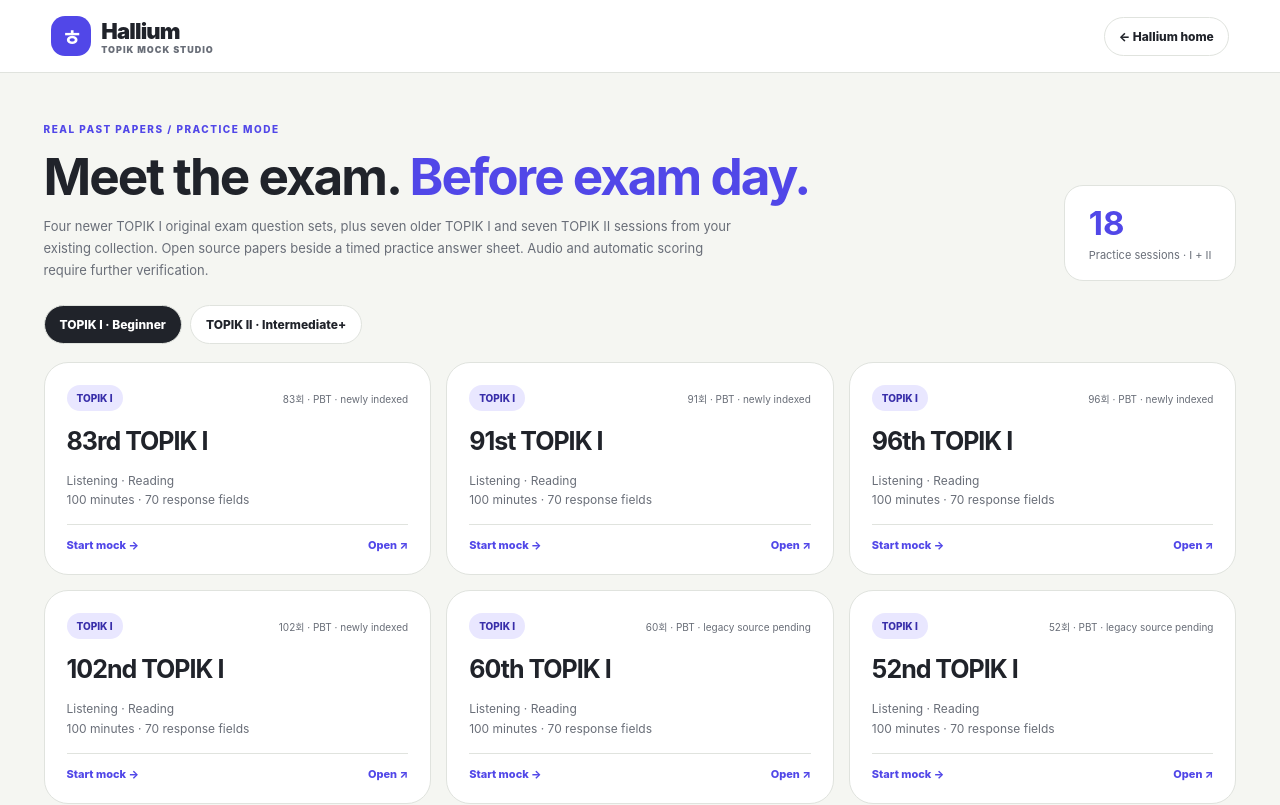
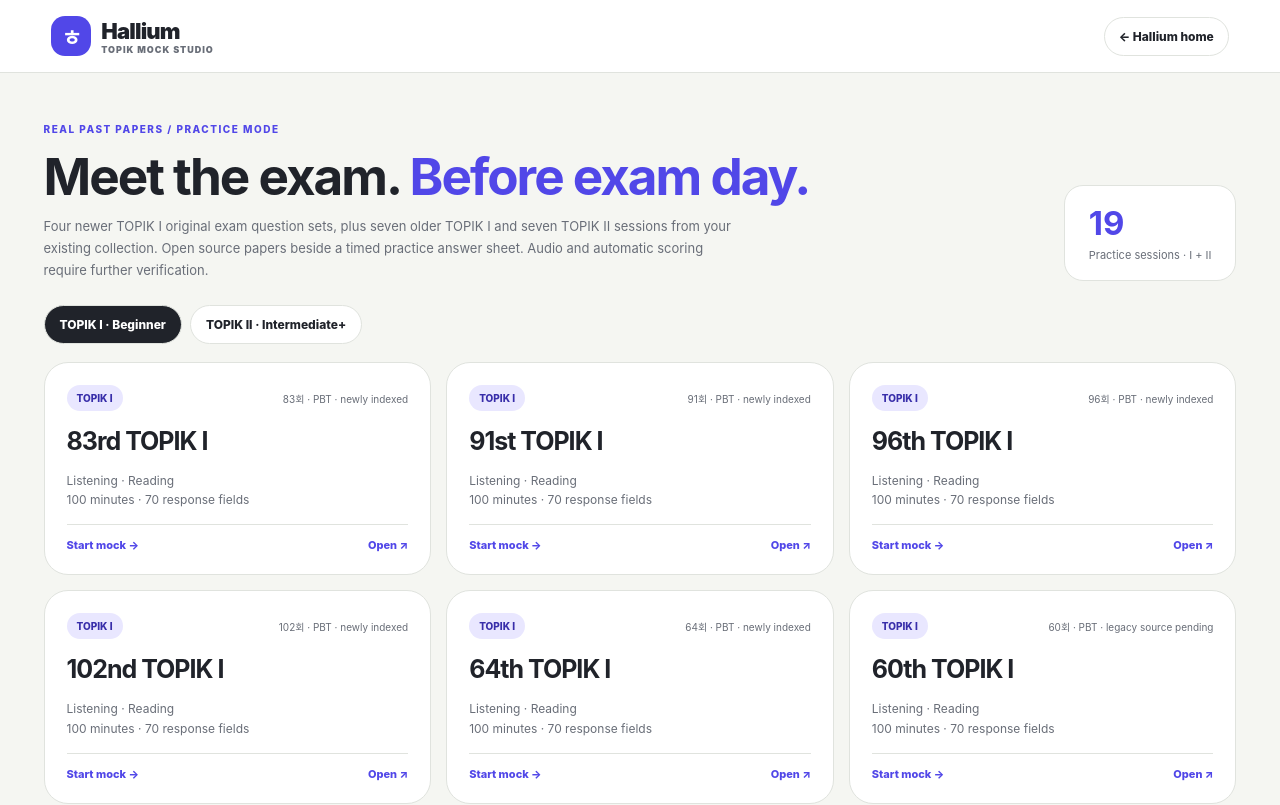
Before and after one commit to sushan5140/hallium, a Next.js app: page /topik-mocks in a window 1280 px wide. Shown: the top 805 px of the page. Built offline with nearby package versions, Linux system fonts and the light colour scheme.

Commit message:
Restore traced original TOPIK legacy PDF URLs and add 64th TOPIK I source assets

```diff
--- a/app/topik-mocks/papers.js
+++ b/app/topik-mocks/papers.js
@@ -1,6 +1,6 @@
-// Public resource links only; do not publish or host third-party exam bytes without rights clearance.
-// New rounds: Hallium TOPIK I recovery audit of 2026-09-24. Audio and full scoring remain unaudited.
-// Legacy owner-compilation round identifiers are retained, but previously fabricated mirror URLs are removed.
+// Third-party source links only. Do not host original examination bytes without permission.
+// Legacy links traced to TOPIK GUIDE pages; answer keys / MP3 content need full audit before scoring.
+// 83/91/96/102 sources: Hallium TOPIK I recovery audit, 2026-09-24.
 export const papers=[
   {
     "id": "83-I",
@@ -150,11 +150,48 @@ export const papers=[
     "minutes": 100
   },
   {
+    "id": "64-I",
+    "round": 64,
+    "year": 2019,
+    "level": "I",
+    "title": "64th TOPIK I",
+    "paper": "https://files.topikguide.com/test-papers/64th-TOPIK-I-Listening-Test-Paper.pdf",
+    "readingPaper": "https://files.topikguide.com/test-papers/64th-TOPIK-I-Reading-Test-Paper.pdf",
+    "resource": "https://www.topikguide.com/download-64th-topik-test-papers/",
+    "audio": "https://files.topikguide.com/listening/64-TOPIK-I-Listening-Audio-File.mp3",
+    "transcript": "https://files.topikguide.com/test-papers/64th-TOPIK-I-Listening-Transcript.pdf",
+    "answerKeys": {
+      "listening": "https://files.topikguide.com/test-papers/64th-TOPIK-I-Listening-Answers.pdf",
+      "reading": "https://files.topikguide.com/test-papers/64th-TOPIK-I-Reading-Answers.pdf"
+    },
+    "sourceStatus": "Question PDF opened in source archive; reuse permission pending",
+    "provenance": "TOPIK GUIDE archive 64th original booklet and section keys",
+    "scoreStatus": "Full answer key not audited",
+    "audioStatus": "MP3 not acoustically verified; source comments flag possible answer issues",
+    "sections": [
+      {
+        "id": "listening",
+        "name": "Listening",
+        "ko": "듣기",
+        "count": 30,
+        "minutes": 40
+      },
+      {
+        "id": "reading",
+        "name": "Reading",
+        "ko": "읽기",
+        "count": 40,
+        "minutes": 60
+      }
+    ],
+    "minutes": 100
+  },
+  {
     "id": "60-I",
     "round": 60,
     "level": "I",
     "title": "60th TOPIK I",
-    "paper": null,
+    "paper": "https://drive.google.com/file/d/1Ynj1TBuxk-rfg57w-0GR8va28E3hRjia/view",
     "readingPaper": null,
     "resource": "https://www.topikguide.com/download-60th-topik-test-papers/",
     "sections": [
@@ -174,8 +211,8 @@ export const papers=[
       }
     ],
     "minutes": 100,
-    "sourceStatus": "Source index verified; paper URL pending",
-    "provenance": "TOPIK GUIDE public past-paper index; original booklets in owner compilation (not republished)",
+    "sourceStatus": "Original linked from TOPIK GUIDE archive; preview availability may vary",
+    "provenance": "Original PDF URL traced to TOPIK GUIDE examination resource page; audio and keys not individually audited",
     "audio": null,
     "transcript": null,
     "answerKeys": null,
@@ -188,7 +225,7 @@ export const papers=[
     "round": 60,
     "level": "II",
     "title": "60th TOPIK II",
-    "paper": null,
+    "paper": "https://drive.google.com/file/d/1YIgfBj-LCHRIV6sOx2PBN-I3VgmV4VPU/view",
     "readingPaper": null,
     "resource": "https://www.topikguide.com/download-60th-topik-test-papers/",
     "sections": [
@@ -215,8 +252,8 @@ export const papers=[
       }
     ],
     "minutes": 180,
-    "sourceStatus": "Source index verified; paper URL pending",
-    "provenance": "TOPIK GUIDE public past-paper index; original booklets in owner compilation (not republished)",
+    "sourceStatus": "Original linked from TOPIK GUIDE archive; preview availability may vary",
+    "provenance": "Original PDF URL traced to TOPIK GUIDE examination resource page; audio and keys not individually audited",
     "audio": null,
     "transcript": null,
     "answerKeys": null,
@@ -229,7 +266,7 @@ export const papers=[
     "round": 52,
     "level": "I",
     "title": "52nd TOPIK I",
-    "paper": null,
+    "paper": "https://drive.google.com/file/d/1RCJL89d0CVpW5zoyDFVD-lp62r9ZGu2P/view",
     "readingPaper": null,
     "resource": "https://www.topikguide.com/download-52nd-topik-test-papers/",
     "sections": [
@@ -249,8 +286,8 @@ export const papers=[
       }
     ],
     "minutes": 100,
-    "sourceStatus": "Source index verified; paper URL pending",
-    "provenance": "TOPIK GUIDE public past-paper index; original booklets in owner compilation (not republished)",
+    "sourceStatus": "Original linked from TOPIK GUIDE archive; preview availability may vary",
+    "provenance": "Original PDF URL traced to TOPIK GUIDE examination resource page; audio and keys not individually audited",
     "audio": null,
     "transcript": null,
     "answerKeys": null,
@@ -263,7 +300,7 @@ export const papers=[
     "round": 52,
     "level": "II",
     "title": "52nd TOPIK II",
-    "paper": null,
+    "paper": "https://drive.google.com/file/d/1OJJ53xJOmT2OoGX1xo3qX59-ehemV0eY/view",
     "readingPaper": null,
     "resource": "https://www.topikguide.com/download-52nd-topik-test-papers/",
     "sections": [
@@ -290,8 +327,8 @@ export const papers=[
       }
     ],
     "minutes": 180,
-    "sourceStatus": "Source index verified; paper URL pending",
-    "provenance": "TOPIK GUIDE public past-paper index; original booklets in owner compilation (not republished)",
+    "sourceStatus": "Original linked from TOPIK GUIDE archive; preview availability may vary",
+    "provenance": "Original PDF URL traced to TOPIK GUIDE examination resource page; audio and keys not individually audited",
     "audio": null,
     "transcript": null,
     "answerKeys": null,
@@ -304,7 +341,7 @@ export const papers=[
     "round": 47,
     "level": "I",
     "title": "47th TOPIK I",
-    "paper": null,
+    "paper": "https://drive.google.com/file/d/1ESuGpvuKMfJ29cjreZ0OHfmfNQIqFWP2/view",
     "readingPaper": null,
     "resource": "https://www.topikguide.com/download-47th-topik-test-papers/",
     "sections": [
@@ -324,8 +361,8 @@ export const papers=[
       }
     ],
     "minutes": 100,
-    "sourceStatus": "Source index verified; paper URL pending",
-    "provenance": "TOPIK GUIDE public past-paper index; original booklets in owner compilation (not republished)",
+    "sourceStatus": "Original linked from TOPIK GUIDE archive; preview availability may vary",
+    "provenance": "Original PDF URL traced to TOPIK GUIDE examination resource page; audio and keys not individually audited",
     "audio": null,
     "transcript": null,
     "answerKeys": null,
@@ -338,7 +375,7 @@ export const papers=[
     "round": 47,
     "level": "II",
     "title": "47th TOPIK II",
-    "paper": null,
+    "paper": "https://drive.google.com/file/d/1Ie6-HYDMHeKIE2HhcHA6le7vMEGAkubM/view",
     "readingPaper": null,
     "resource": "https://www.topikguide.com/download-47th-topik-test-papers/",
     "sections": [
@@ -365,8 +402,8 @@ export const papers=[
       }
     ],
     "minutes": 180,
-    "sourceStatus": "Source index verified; paper URL pending",
-    "provenance": "TOPIK GUIDE public past-paper index; original booklets in owner compilation (not republished)",
+    "sourceStatus": "Original linked from TOPIK GUIDE archive; preview availability may vary",
+    "provenance": "Original PDF URL traced to TOPIK GUIDE examination resource page; audio and keys not individually audited",
     "audio": null,
     "transcript": null,
     "answerKeys": null,
@@ -379,7 +416,7 @@ export const papers=[
     "round": 41,
     "level": "I",
     "title": "41st TOPIK I",
-    "paper": null,
+    "paper": "https://drive.google.com/file/d/1nZpGqII6LIR24EjdQVTMz9EIy2uD6JpI/view",
     "readingPaper": null,
     "resource": "https://www.topikguide.com/download-41st-topik-test-papers/",
     "sections": [
@@ -399,8 +436,8 @@ export const papers=[
       }
     ],
     "minutes": 100,
-    "sourceStatus": "Source index verified; paper URL pending",
-    "provenance": "TOPIK GUIDE public past-paper index; original booklets in owner compilation (not republished)",
+    "sourceStatus": "Original linked from TOPIK GUIDE archive; preview availability may vary",
+    "provenance": "Original PDF URL traced to TOPIK GUIDE examination resource page; audio and keys not individually audited",
     "audio": null,
     "transcript": null,
     "answerKeys": null,
@@ -413,8 +450,8 @@ export const papers=[
     "round": 41,
     "level": "II",
     "title": "41st TOPIK II",
-    "paper": null,
-    "readingPaper": null,
+    "paper": "https://drive.google.com/file/d/1rTh8TKAvJp_SW6H9g-EXUzUYbIwppWJe/view",
+    "readingPaper": "https://drive.google.com/file/d/1LfYqM-7XGslI3AEx7bkVGEpjBr6m5OQA/view",
     "resource": "https://www.topikguide.com/download-41st-topik-test-papers/",
     "sections": [
       {
@@ -440,8 +477,8 @@ export const papers=[
       }
     ],
     "minutes": 180,
-    "sourceStatus": "Source index verified; paper URL pending",
-    "provenance": "TOPIK GUIDE public past-paper index; original booklets in owner compilation (not republished)",
+    "sourceStatus": "Original linked from TOPIK GUIDE archive; preview availability may vary",
+    "provenance": "Original PDF URL traced to TOPIK GUIDE examination resource page; audio and keys not individually audited",
     "audio": null,
     "transcript": null,
     "answerKeys": null,
@@ -454,7 +491,7 @@ export const papers=[
     "round": 37,
     "level": "I",
     "title": "37th TOPIK I",
-    "paper": null,
+    "paper": "https://drive.google.com/file/d/14HQzUCtGhAUMx6WG0sMMQQBPkaD-XQl0/view",
     "readingPaper": null,
     "resource": "https://www.topikguide.com/download-37th-topik-test-papers/",
     "sections": [
@@ -474,8 +511,8 @@ export const papers=[
       }
     ],
     "minutes": 100,
-    "sourceStatus": "Source index verified; paper URL pending",
-    "provenance": "TOPIK GUIDE public past-paper index; original booklets in owner compilation (not republished)",
+    "sourceStatus": "Original linked from TOPIK GUIDE archive; preview availability may vary",
+    "provenance": "Original PDF URL traced to TOPIK GUIDE examination resource page; audio and keys not individually audited",
     "audio": null,
     "transcript": null,
     "answerKeys": null,
@@ -488,7 +525,7 @@ export const papers=[
     "round": 37,
     "level": "II",
     "title": "37th TOPIK II",
-    "paper": null,
+    "paper": "https://drive.google.com/file/d/1ziluDmyhAFNgCQu6o2Bl8PBZDsfIDfc1/view",
     "readingPaper": null,
     "resource": "https://www.topikguide.com/download-37th-topik-test-papers/",
     "sections": [
@@ -515,8 +552,8 @@ export const papers=[
       }
     ],
     "minutes": 180,
-    "sourceStatus": "Source index verified; paper URL pending",
-    "provenance": "TOPIK GUIDE public past-paper index; original booklets in owner compilation (not republished)",
+    "sourceStatus": "Original linked from TOPIK GUIDE archive; preview availability may vary",
+    "provenance": "Original PDF URL traced to TOPIK GUIDE examination resource page; audio and keys not individually audited",
     "audio": null,
     "transcript": null,
     "answerKeys": null,
@@ -529,7 +566,7 @@ export const papers=[
     "round": 36,
     "level": "I",
     "title": "36th TOPIK I",
-    "paper": null,
+    "paper": "https://drive.google.com/file/d/1PWaAhYpt44dbvIebImCJpb5SbQXTzI_t/view",
     "readingPaper": null,
     "resource": "https://www.topikguide.com/download-36th-topik-test-papers/",
     "sections": [
@@ -549,8 +586,8 @@ export const papers=[
       }
     ],
     "minutes": 100,
-    "sourceStatus": "Source index verified; paper URL pending",
-    "provenance": "TOPIK GUIDE public past-paper index; original booklets in owner compilation (not republished)",
+    "sourceStatus": "Original linked from TOPIK GUIDE archive; preview availability may vary",
+    "provenance": "Original PDF URL traced to TOPIK GUIDE examination resource page; audio and keys not individually audited",
     "audio": null,
     "transcript": null,
     "answerKeys": null,
@@ -563,7 +600,7 @@ export const papers=[
     "round": 36,
     "level": "II",
     "title": "36th TOPIK II",
-    "paper": null,
+    "paper": "https://drive.google.com/file/d/14DwtRFSVuxbFTNqdLowxG04s_kiBZZH_/view",
     "readingPaper": null,
     "resource": "https://www.topikguide.com/download-36th-topik-test-papers/",
     "sections": [
@@ -590,8 +627,8 @@ export const papers=[
       }
     ],
     "minutes": 180,
-    "sourceStatus": "Source index verified; paper URL pending",
-    "provenance": "TOPIK GUIDE public past-paper index; original booklets in owner compilation (not republished)",
+    "sourceStatus": "Original linked from TOPIK GUIDE archive; preview availability may vary",
+    "provenance": "Original PDF URL traced to TOPIK GUIDE examination resource page; audio and keys not individually audited",
     "audio": null,
     "transcript": null,
     "answerKeys": null,
@@ -604,7 +641,7 @@ export const papers=[
     "round": 35,
     "level": "I",
     "title": "35th TOPIK I",
-    "paper": null,
+    "paper": "https://content.topikguide.com/file/TOPIK1Papers/35th-TOPIK-I-Papers.pdf",
     "readingPaper": null,
     "resource": "https://www.topikguide.com/download-35th-topik-test-papers/",
     "sections": [
@@ -624,8 +661,8 @@ export const papers=[
       }
     ],
     "minutes": 100,
-    "sourceStatus": "Source index verified; paper URL pending",
-    "provenance": "TOPIK GUIDE public past-paper index; original booklets in owner compilation (not republished)",
+    "sourceStatus": "Original linked from TOPIK GUIDE archive; preview availability may vary",
+    "provenance": "Original PDF URL traced to TOPIK GUIDE examination resource page; audio and keys not individually audited",
     "audio": null,
     "transcript": null,
     "answerKeys": null,
@@ -638,7 +675,7 @@ export const papers=[
     "round": 35,
     "level": "II",
     "title": "35th TOPIK II",
-    "paper": null,
+    "paper": "https://content.topikguide.com/file/TOPIK2Papers/35th-TOPIK-II-Papers.pdf",
     "readingPaper": null,
     "resource": "https://www.topikguide.com/download-35th-topik-test-papers/",
     "sections": [
@@ -665,8 +702,8 @@ export const papers=[
       }
     ],
     "minutes": 180,
-    "sourceStatus": "Source index verified; paper URL pending",
-    "provenance": "TOPIK GUIDE public past-paper index; original booklets in owner compilation (not republished)",
+    "sourceStatus": "Original linked from TOPIK GUIDE archive; preview availability may vary",
+    "provenance": "Original PDF URL traced to TOPIK GUIDE examination resource page; audio and keys not individually audited",
     "audio": null,
     "transcript": null,
     "answerKeys": null,
```
